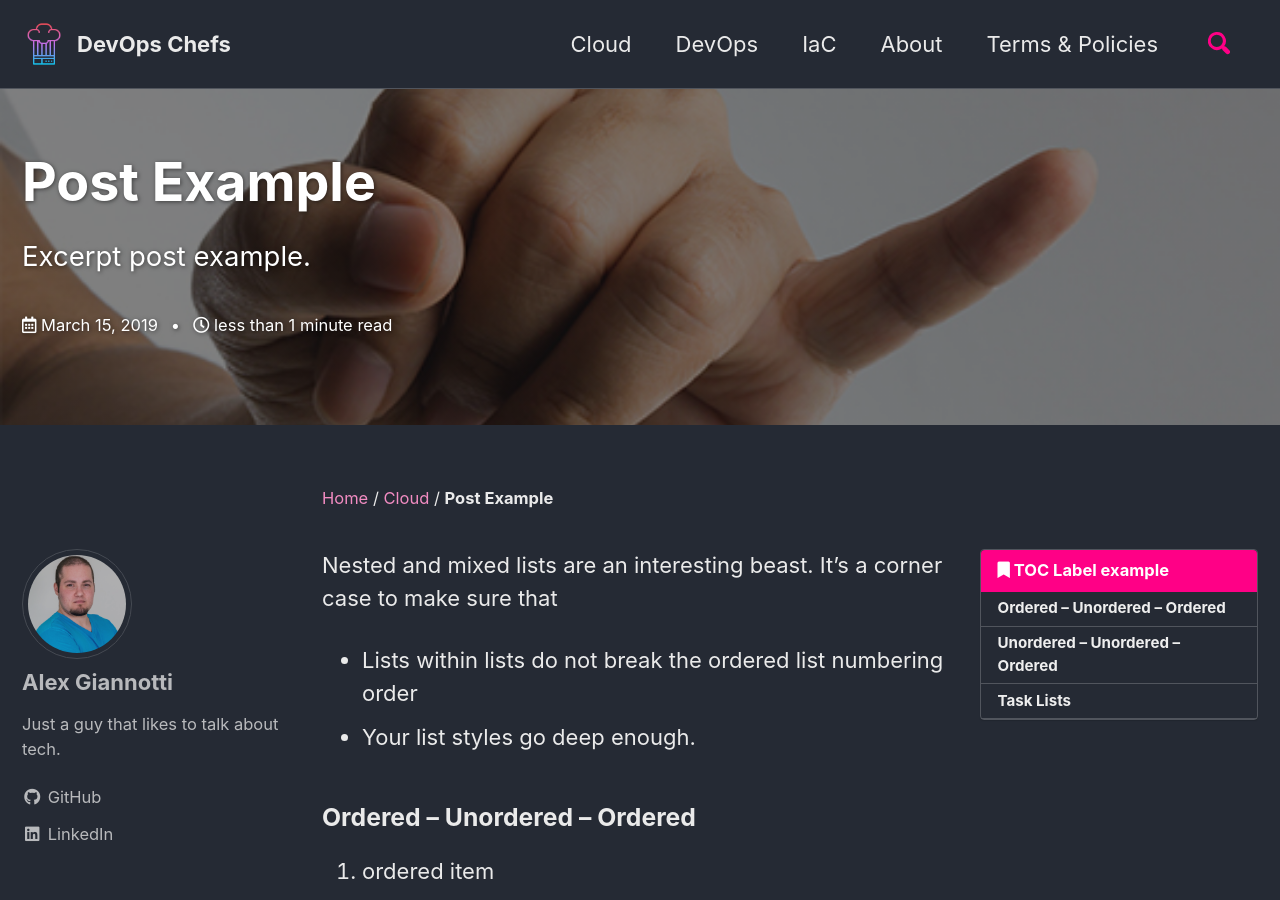
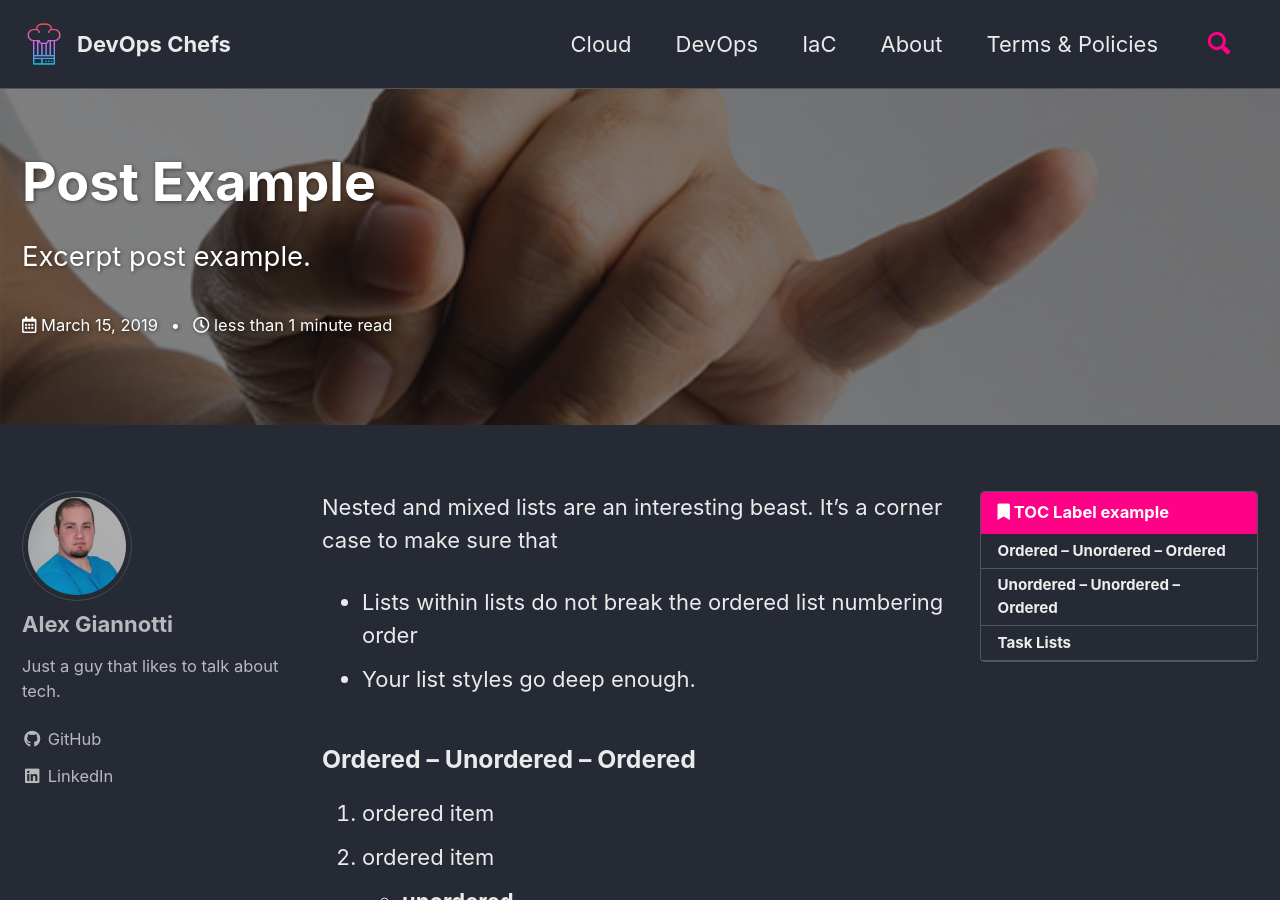
Before and after one commit to devopschefs/blog, a Jekyll site: the page built from _cloud/2019-03-15-post-example.md, in a window 1280 px wide and 900 px high. Built offline with Jekyll 4.4.1, drawn with Linux system fonts in a browser that asks for light colours; cached includes are drawn as plain includes; comment, search, counter and statistics services are not loaded; part of the change alters nothing that is shown.

```diff
--- a/_config.yml
+++ b/_config.yml
@@ -27,7 +27,7 @@ repository               : "devopschefs/blog" # GitHub username/repo-name e.g. "
 teaser                   : "/assets/images/chef_hat.png" # path of fallback teaser image, e.g. "/assets/images/500x300.png"
 logo                     : "/assets/images/chef_hat.png" # path of logo image to display in the masthead, e.g. "/assets/images/88x88.png"
 masthead_title           : # overrides the website title displayed in the masthead, use " " for no title
-breadcrumbs              : true # true, false (default) # gives us permalinks on navigation
+breadcrumbs              : false # true, false (default) # gives us permalinks on navigation
 words_per_minute         : 200 # gives us an estimated time to read the post
 comments:
   provider               : "disqus" # false (default), "disqus", "discourse", "facebook", "staticman", "staticman_v2", "utterances", "custom"
```
